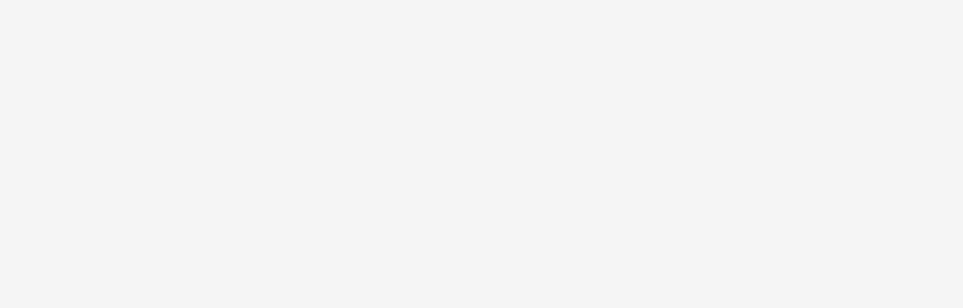
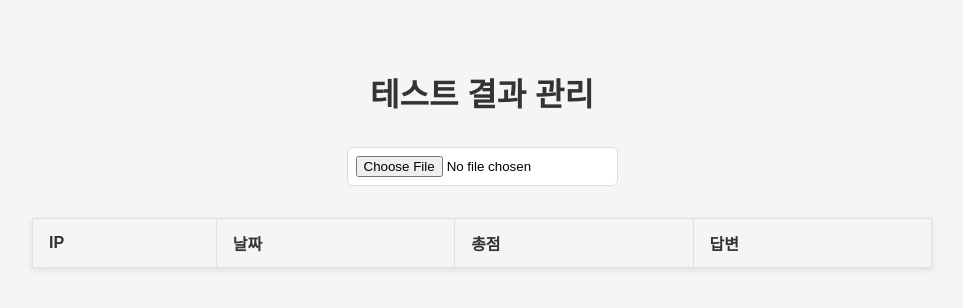
Before and after one commit to rcassgo/Personality-Test, a React (Create React App) app: page /admin in a window 1280 px wide. Before the commit this address had no page. Shown: the top 308 px of the page, without its empty margins (158-1121 px from the left). Built offline with nearby package versions, Linux system fonts and the light colour scheme.

Commit message:
admin_result

```diff
--- a/src/App.jsx
+++ b/src/App.jsx
@@ -1,12 +1,14 @@
 import { BrowserRouter, Routes, Route } from 'react-router-dom';
 import QuestionPage from './pages/QuestionPage';
 import ResultPage from './pages/ResultPage';
+import AdminPage from './pages/AdminPage';
 
 const App = () => (
   <BrowserRouter>
     <Routes>
       <Route path="/" element={<QuestionPage />} />
       <Route path="/result" element={<ResultPage />} />
+      <Route path="/admin" element={<AdminPage />} />
     </Routes>
   </BrowserRouter>
 );
--- /dev/null
+++ b/src/pages/AdminPage.jsx
@@ -0,0 +1,68 @@
+// AdminPage.jsx
+import React, { useState } from 'react';
+import '../styles/AdminPage.css';
+
+const AdminPage = () => {
+  const [submissions, setSubmissions] = useState([]);
+  const [selected, setSelected] = useState(null);
+
+  const handleFileUpload = (e) => {
+    const file = e.target.files[0];
+    if (!file) return;
+
+    const reader = new FileReader();
+    reader.onload = (event) => {
+      const csv = event.target.result;
+      const lines = csv.split('\n');
+      const headers = lines[0].split(',');
+      const rows = lines.slice(1).filter(Boolean).map(line => {
+        const values = line.split(',');
+        return headers.reduce((obj, header, i) => {
+          obj[header] = values[i];
+          return obj;
+        }, {});
+      });
+      setSubmissions(rows);
+    };
+    reader.readAsText(file);
+  };
+
+  return (
+    <div className="admin-container">
+      <h1>테스트 결과 관리</h1>
+      <input type="file" accept=".csv" onChange={handleFileUpload} />
+      <table>
+        <thead>
+          <tr>
+            <th>IP</th>
+            <th>날짜</th>
+            <th>총점</th>
+            <th>답변</th>
+          </tr>
+        </thead>
+        <tbody>
+          {submissions.map((sub, idx) => (
+            <tr key={idx} onClick={() => setSelected(sub)}>
+              <td>{sub['IP'] || sub['ip']}</td>
+              <td>{sub['Created at'] || sub['created_at']}</td>
+              <td>{sub['score']}</td>
+              <td>{sub['answers']}</td>
+            </tr>
+          ))}
+        </tbody>
+      </table>
+      {selected && (
+        <div className="answer-detail">
+          <h3>문항별 답변</h3>
+          <ul>
+            {selected['answers']?.split(',').map((ans, i) => (
+              <li key={i}>질문 {i+1}: {ans}점</li>
+            ))}
+          </ul>
+        </div>
+      )}
+    </div>
+  );
+};
+
+export default AdminPage;
--- a/src/pages/QuestionPage.jsx
+++ b/src/pages/QuestionPage.jsx
@@ -1,14 +1,15 @@
+// QuestionPage.jsx
 import React, { useState } from 'react';
 import { useNavigate } from 'react-router-dom';
 import { questions } from '../data/questions';
 import ProgressBar from '../components/ProgressBar';
 import '../styles/QuestionPage.css';
 
-
 const QuestionPage = () => {
   const [currentIndex, setCurrentIndex] = useState(0);
   const [totalScore, setTotalScore] = useState(0);
   const [selectedAnswer, setSelectedAnswer] = useState(null);
+  const [userAnswers, setUserAnswers] = useState([]); // 각 문항별 답변 저장
   const navigate = useNavigate();
 
   const handleAnswerSelect = (score) => {
@@ -18,12 +19,18 @@ const QuestionPage = () => {
   const handleNext = () => {
     if (selectedAnswer !== null) {
       setTotalScore(prev => prev + selectedAnswer);
+      setUserAnswers(prev => [...prev, selectedAnswer]); // 답변 추가
 
       if (currentIndex < questions.length - 1) {
         setCurrentIndex(prev => prev + 1);
         setSelectedAnswer(null);
       } else {
-        navigate('/result', { state: { totalScore: totalScore + selectedAnswer } });
+        navigate('/result', {
+          state: {
+            totalScore: totalScore + selectedAnswer,
+            userAnswers: [...userAnswers, selectedAnswer] // 답변 목록 전달
+          }
+        });
       }
     }
   };
--- a/src/pages/ResultPage.jsx
+++ b/src/pages/ResultPage.jsx
@@ -1,3 +1,4 @@
+// ResultPage.jsx (최소한의 예시)
 import React from 'react';
 import { useLocation, useNavigate } from 'react-router-dom';
 import '../styles/ResultPage.css';
@@ -6,58 +7,48 @@ const ResultPage = () => {
   const navigate = useNavigate();
   const { state } = useLocation();
   const totalScore = state?.totalScore || 0;
+  const userAnswers = state?.userAnswers || [];
 
   const getResult = () => {
-    if (totalScore >= 80) return {
-      type: '매우 어울림',
-      desc: '당신은 이 유형과 완벽히 조화됩니다!',
-      detail: '새로운 환경이나 사람들에게도 쉽게 적응하며, 활기차고 긍정적인 에너지를 가지고 있습니다. 다양한 상황에서도 유연하게 대처할 수 있습니다.'
-    };
-    if (totalScore >= 60) return {
-      type: '어울림',
-      desc: '이 유형은 당신에게 잘 맞습니다.',
-      detail: '주변과의 관계에서 균형을 잘 맞추며, 충분히 소통하고 협력할 수 있습니다. 새로운 변화에도 적당히 적응할 수 있습니다.'
-    };
-    if (totalScore >= 40) return {
-      type: '보통',
-      desc: '평균적인 유형 특성을 보입니다.',
-      detail: '대부분의 상황에서 무난하게 적응하며, 특별히 강한 특성이나 약점이 두드러지지 않습니다.'
-    };
-    if (totalScore >= 20) return {
-      type: '어울리지 않음',
-      desc: '이 유형과는 다소 차이가 있습니다.',
-      detail: '이 유형과는 방향성이 다르거나, 생각이나 행동에 차이가 있습니다. 하지만 충분히 노력하면 조화를 이룰 수 있습니다.'
-    };
-    return {
-      type: '매우 어울리지 않음',
-      desc: '완전히 반대되는 유형입니다.',
-      detail: '이 유형과는 근본적으로 다르다고 느껴질 수 있습니다. 하지만 다양한 경험은 언제나 도움이 됩니다.'
-    };
+    if (totalScore >= 80) return { type: '매우 어울림', desc: '당신은 이 유형과 완벽히 조화됩니다!' };
+    if (totalScore >= 60) return { type: '어울림', desc: '이 유형은 당신에게 잘 맞습니다.' };
+    if (totalScore >= 40) return { type: '보통', desc: '평균적인 유형 특성을 보입니다.' };
+    if (totalScore >= 20) return { type: '어울리지 않음', desc: '이 유형과는 다소 차이가 있습니다.' };
+    return { type: '매우 어울리지 않음', desc: '완전히 반대되는 유형입니다.' };
   };
 
   const result = getResult();
 
+  const handleSubmit = (e) => {
+    e.preventDefault();
+    const formData = new FormData();
+    formData.append('form-name', 'test-result');
+    formData.append('score', totalScore);
+    formData.append('answers', userAnswers.join(','));
+
+    fetch('/', {
+      method: 'POST',
+      body: formData,
+    })
+      .then(() => alert('결과가 저장되었습니다!'))
+      .catch(() => alert('오류가 발생했습니다.'));
+  };
+
   return (
     <div className="result-container">
       <h1>당신의 테스트 결과</h1>
-
       <div className="result-card">
         <div className="result-type">{result.type}</div>
-        <div className="score-display">
-          <span>총점: </span>
-          <span className="score-number">{totalScore}</span>
-          <span> / 100</span>
-        </div>
+        <div className="score-display">총점: {totalScore} / 100</div>
         <p className="result-desc">{result.desc}</p>
-        <div className="result-detail">
-          <p>{result.detail}</p>
-        </div>
       </div>
-
-      <button
-        className="retry-btn"
-        onClick={() => navigate('/')}
-      >
+      <form name="test-result" method="POST" data-netlify="true" onSubmit={handleSubmit}>
+        <input type="hidden" name="form-name" value="test-result" />
+        <input type="hidden" name="score" value={totalScore} />
+        <input type="hidden" name="answers" value={userAnswers.join(',')} />
+        <button type="submit" className="save-btn">결과 저장하기</button>
+      </form>
+      <button className="retry-btn" onClick={() => navigate('/')}>
         다시 테스트하기
       </button>
     </div>
--- /dev/null
+++ b/src/styles/AdminPage.css
@@ -0,0 +1,104 @@
+.admin-container {
+  max-width: 900px;
+  margin: 2rem auto;
+  padding: 1rem;
+  font-family: 'Noto Sans KR', sans-serif;
+}
+
+.admin-container h1 {
+  text-align: center;
+  margin-bottom: 2rem;
+  color: #333;
+}
+
+table {
+  width: 100%;
+  border-collapse: collapse;
+  margin-bottom: 2rem;
+  background: #fff;
+  box-shadow: 0 2px 6px rgba(0, 0, 0, 0.1);
+}
+
+th, td {
+  border: 1px solid #e0e0e0;
+  padding: 12px 16px;
+  text-align: left;
+}
+
+th {
+  background-color: #f5f5f5;
+  font-weight: bold;
+  color: #333;
+}
+
+tr {
+  transition: background-color 0.2s;
+}
+
+tr:hover {
+  background-color: #f9f9f9;
+  cursor: pointer;
+}
+
+.answer-detail {
+  background: #f8f8f8;
+  padding: 1.5rem;
+  border-radius: 8px;
+  margin-top: 1rem;
+  box-shadow: 0 1px 4px rgba(0, 0, 0, 0.05);
+}
+
+.answer-detail h3 {
+  margin-top: 0;
+  color: #3f51b5;
+  font-size: 1.2rem;
+  margin-bottom: 1rem;
+}
+
+.answer-detail ul {
+  margin: 0;
+  padding-left: 1.5rem;
+}
+
+.answer-detail li {
+  margin-bottom: 0.5rem;
+  color: #555;
+}
+
+input[type="file"] {
+  display: block;
+  margin: 1rem auto 2rem;
+  padding: 0.5rem;
+  border: 1px solid #ddd;
+  border-radius: 6px;
+  background: #fff;
+  cursor: pointer;
+}
+
+.clear-btn {
+  background: #f50057;
+  color: white;
+  padding: 0.8rem 1.5rem;
+  border: none;
+  border-radius: 8px;
+  font-size: 1rem;
+  cursor: pointer;
+  transition: background 0.3s;
+  display: block;
+  margin: 2rem auto 0;
+}
+
+.clear-btn:hover {
+  background: #d5004e;
+}
+
+/* 반응형 대응 */
+@media (max-width: 768px) {
+  .admin-container {
+    padding: 0.5rem;
+  }
+  th, td {
+    padding: 8px 12px;
+    font-size: 0.9rem;
+  }
+}
```
